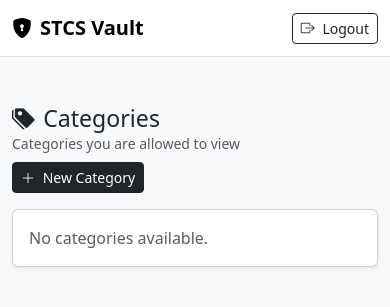
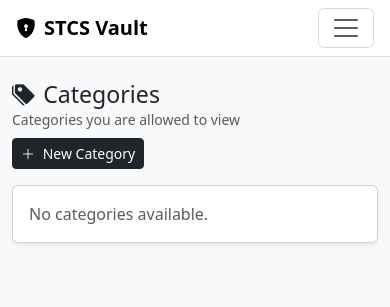
Before and after one commit to tomhuckle1/password_manager, a Flask app: page /categories in a window 390 px wide. Shown: the top 307 px of the page. Run offline with Flask 3, Linux system fonts and the light colour scheme; the visitor is signed in with stand-in values (Sample User, id 1); data that the repository does not hold is empty; parts of the project's set-up code (start-up, migrations or seed data) failed here and were passed over.

Commit message:
Update base to add pwd/category toggle and add burger menu for mobile

```diff
--- a/app/templates/base.html
+++ b/app/templates/base.html
@@ -12,25 +12,67 @@
   <link rel="stylesheet" href="{{ url_for('static', filename='css/style.css') }}">
 </head>
 
-<body class="bg-light d-flex flex-column min-vh-100">
+<body class="bg-light">
 
-    <!-- Navbar -->
-    <nav class="navbar bg-white border-bottom">
-    <div class="container">
-        <a class="navbar-brand d-flex align-items-center gap-2" href="{{ url_for('auth.login') }}">
-        <i class="bi bi-shield-lock-fill"></i>
-        <span class="fw-semibold">STCS Vault</span>
+    <nav class="navbar navbar-expand-md bg-white border-bottom">
+    <div class="container-fluid px-3 px-md-4 d-flex align-items-center">
+
+        <!-- Logo -->
+        <div class="d-flex align-items-center">
+        <a class="navbar-brand d-flex align-items-center gap-2 mb-0"
+            href="{% if current_user.is_authenticated %}/dashboard{% else %}/login{% endif %}">
+            <span class="vault-brand-icon d-inline-flex align-items-center justify-content-center rounded-3">
+            <i class="bi bi-shield-lock-fill"></i>
+            </span>
+            <span class="fw-semibold">STCS Vault</span>
         </a>
+        </div>
 
+        <!-- Password / category toggle -->
         {% if current_user.is_authenticated %}
-        <a class="btn btn-sm btn-outline-dark" href="{{ url_for('auth.logout') }}">
-            <i class="bi bi-box-arrow-right me-1"></i> Logout
-        </a>
+        <div class="position-absolute start-50 translate-middle-x d-none d-md-block">
+        <div class="btn-group" role="group">
+            <a class="btn {% if active_tab == 'passwords' %}btn-dark{% else %}btn-outline-dark{% endif %}"
+            href="/dashboard">
+            <i class="bi bi-key-fill me-1"></i> Passwords
+            </a>
+            <a class="btn {% if active_tab == 'categories' %}btn-dark{% else %}btn-outline-dark{% endif %}"
+            href="/categories">
+            <i class="bi bi-tags-fill me-1"></i> Categories
+            </a>
+        </div>
+        </div>
         {% endif %}
+
+        <div class="ms-auto d-flex align-items-center gap-2">
+
+        <!-- Burger -->
+        <button class="navbar-toggler d-md-none"
+                type="button"
+                data-bs-toggle="collapse"
+                data-bs-target="#vaultNav">
+            <span class="navbar-toggler-icon"></span>
+        </button>
+
+        <!-- Login / logout -->
+        <div class="collapse navbar-collapse d-md-flex justify-content-end" id="vaultNav">
+            {% if current_user.is_authenticated %}
+            <a class="btn btn-sm btn-outline-secondary" href="/logout">
+                <i class="bi bi-box-arrow-right me-1"></i> Logout
+            </a>
+            {% else %}
+            <div class="d-flex flex-column flex-md-row gap-2 mt-3 mt-md-0">
+                <a class="btn btn-sm btn-outline-dark" href="/register">Register</a>
+                <a class="btn btn-sm btn-dark" href="/login">Login</a>
+            </div>
+            {% endif %}
+        </div>
+
+        </div>
     </div>
     </nav>
 
-    <main class="container py-5 flex-grow-1">
+    <main class="container py-4">
 
     <!-- Flash messages -->
     {% with messages = get_flashed_messages(with_categories=true) %}
@@ -45,9 +87,9 @@
     {% endwith %}
 
     {% block content %}{% endblock %}
-
     </main>
 
     <script src="https://cdn.jsdelivr.net/npm/bootstrap@5.3.3/dist/js/bootstrap.bundle.min.js"></script>
-    <script type="module" src="{{ url_for('static', filename='js/main.js') }}"></script></body>
+    <script type="module" src="{{ url_for('static', filename='js/main.js') }}"></script>
+</body>
 </html>
```
